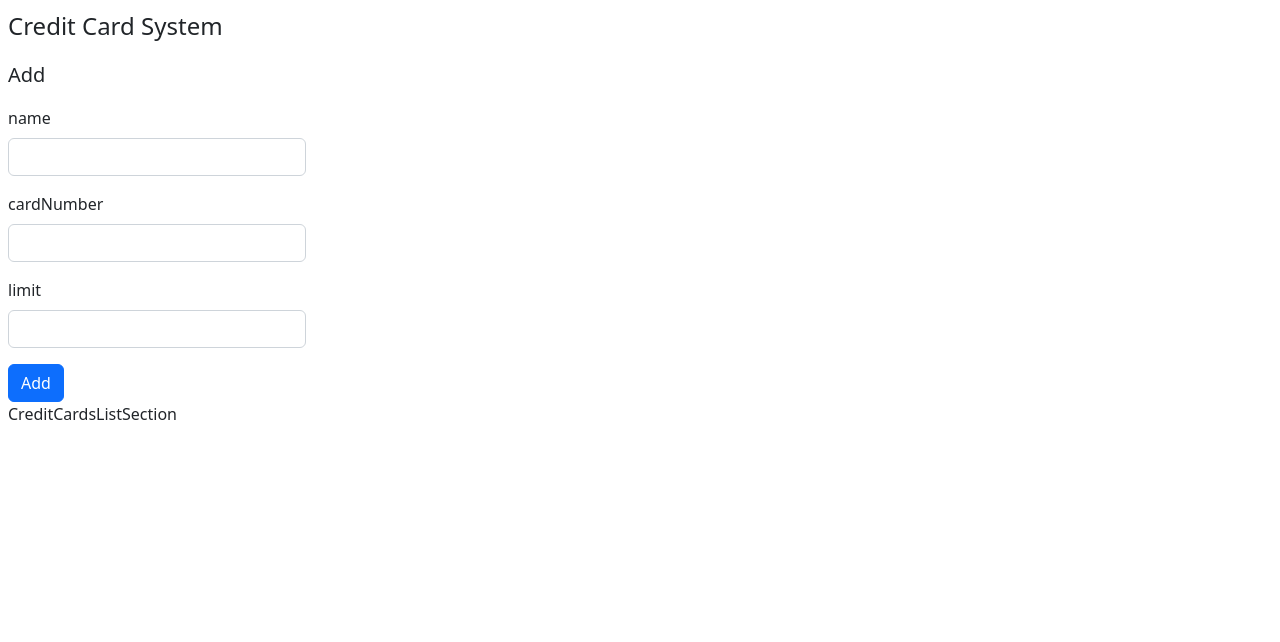
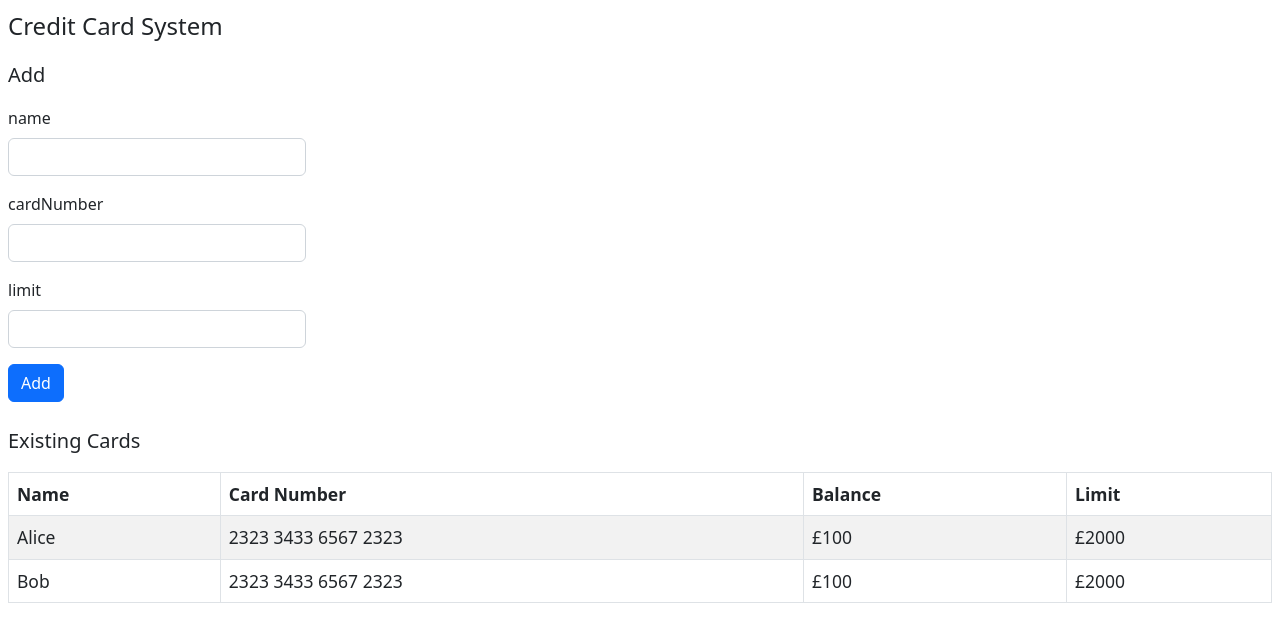
Before and after one commit to shivakrishna1995/CreditCardProcessingClient, a React (Vite) app: page / in a window 1280 px wide. Shown: the top 642 px of the page. Built offline with nearby package versions, Linux system fonts and the light colour scheme.

Commit message:
Dev: Added existing cards list page

```diff
--- a/src/components/CreditCardsList/CreditCardsList.Component.jsx
+++ b/src/components/CreditCardsList/CreditCardsList.Component.jsx
@@ -1,11 +1,34 @@
 import React from 'react';
+import { Table } from 'react-bootstrap';
 
 const CreditCardsListComponent = () => {
     return (
-        <div>
-            <p>
-                CreditCardsListSection
-            </p>
+        <div className='mt-4 fs-5'>
+            <p>Existing Cards</p>
+            <Table striped bordered hover>
+                <thead>
+                    <tr>
+                        <th className='small'>Name</th>
+                        <th className='small'>Card Number</th>
+                        <th className='small'>Balance</th>
+                        <th className='small'>Limit</th>
+                    </tr>
+                </thead>
+                <tbody>
+                    <tr>
+                        <td className='small'>Alice</td>
+                        <td className='small'>2323 3433 6567 2323</td>
+                        <td className='small'>£100</td>
+                        <td className='small'>£2000</td>
+                    </tr>
+                    <tr>
+                        <td className='small'>Bob</td>
+                        <td className='small'>2323 3433 6567 2323</td>
+                        <td className='small'>£100</td>
+                        <td className='small'>£2000</td>
+                    </tr>
+                </tbody>
+            </Table>
         </div>
     );
 };
```
